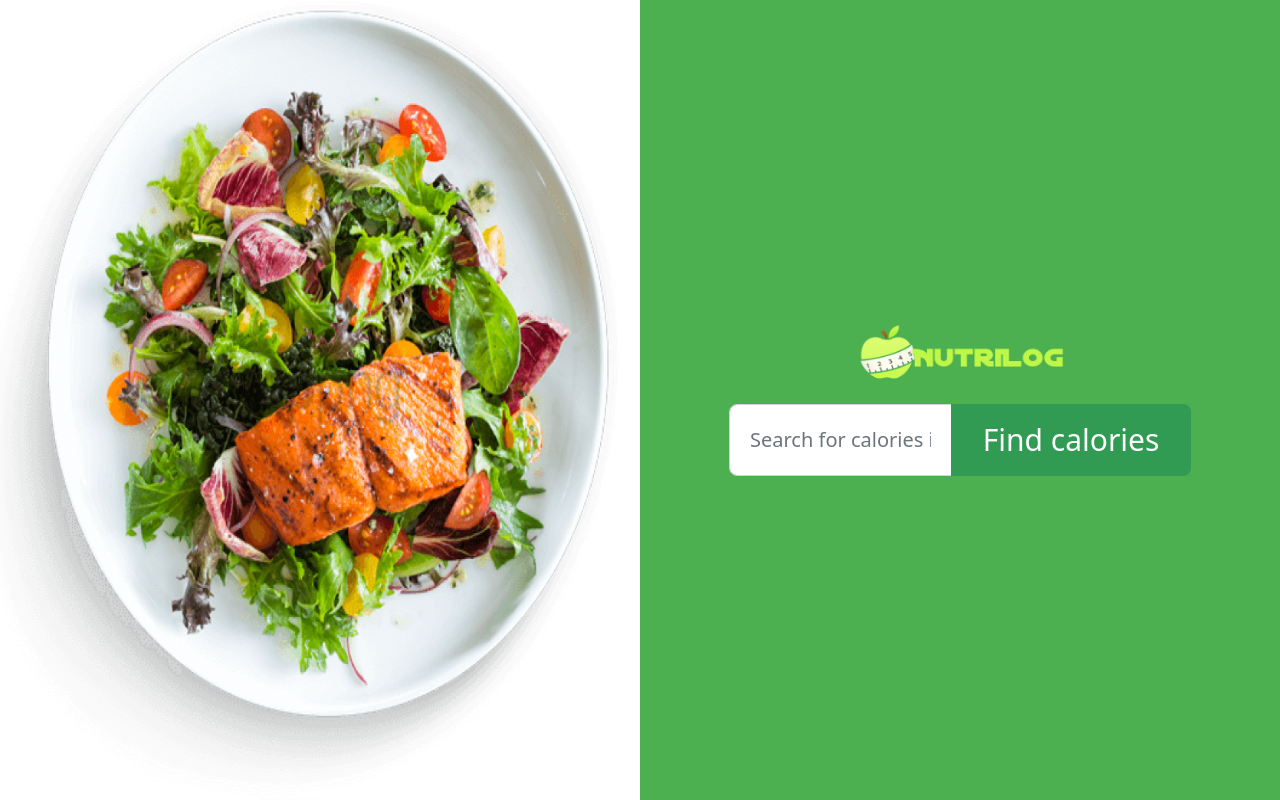
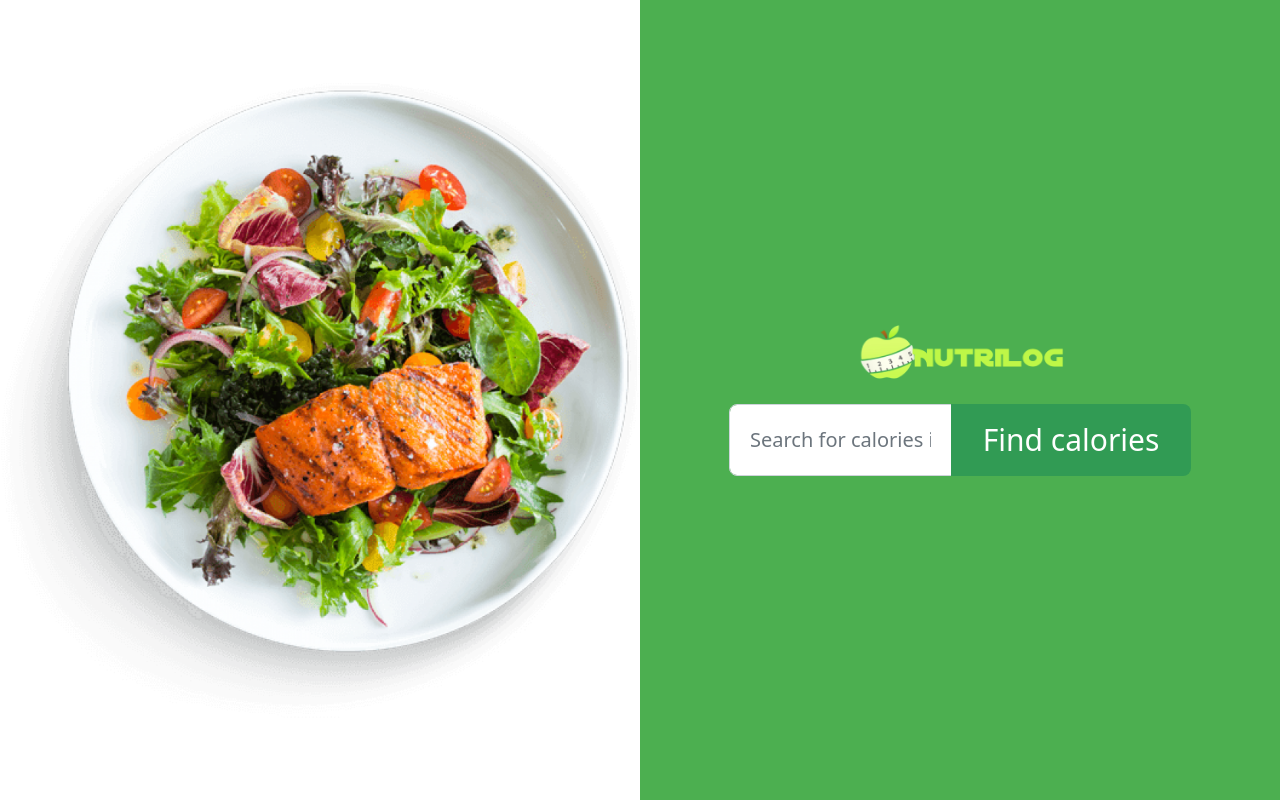
Before and after one commit to ahmedjasarevic/NutriLog, a Django app: page / in a window 1280 px wide. Run offline with Django 5.2, Linux system fonts and the light colour scheme; some libraries are stand-ins or nearby versions.

Commit message:
Style fix

```diff
--- a/counter/templates/home.html
+++ b/counter/templates/home.html
@@ -12,14 +12,15 @@
     />
     <link href="{% static 'style.css' %}" rel="stylesheet" type="text/css" />
     <title>Foodie Calorie Finder</title>
+    <link rel="icon" type="image/x-icon" href="{% static 'images/fav2.png' %}">
   </head>
   <body>
     <div class="container-fluid">
       <div class="row">
-            <div class="col-md-6 p-0" style="background-color: white;">
-                <img src="{% static 'images/meal2.png' %}" class="img-fluid" />
+          <div class="col-md-6 p-0 d-flex align-items-center justify-content-center" style="background-color: white; height: 100vh;">
+              <img src="{% static 'images/meal2.png' %}" class="img-fluid" style="max-height: 90vh; max-width: 100%;" />
           </div>
-            <div class="col-md-6 d-flex align-items-center justify-content-center" style="background-color: #4CAF50;">
+          <div class="col-md-6 d-flex align-items-center justify-content-center" style="background-color: #4CAF50; height: 100vh;">
               <form method="POST" class="w-75 text-center text-white">
                   {% csrf_token %}
                   <div class="mb-3">
@@ -36,6 +37,5 @@
 
 
 
-
   </body>
 </html>
--- a/foodie/static/style.css
+++ b/foodie/static/style.css
@@ -62,9 +62,9 @@ h1 strong {
 }
 
 .img-fluid {
-  height: 100vh;
-  width: 100%;
-  margin-left: -20px;
+  max-height: 100vh;
+  width: auto;
+  margin-left: 0;
 }
 
 .custom-container {
@@ -72,3 +72,18 @@ h1 strong {
   padding: 20px;
   border-radius: 10px;
 }
+
+.logo {
+  position: relative;
+}
+
+.logo::before {
+  content: "";
+  position: absolute;
+  top: 0;
+  left: 0;
+  width: 100%;
+  height: 100%;
+  background-color: rgba(0, 0, 0, 0.2);
+  border-radius: inherit;
+}
```
Also changed, not shown: counter/templates/results.html (+11 -1 lines), foodie/static/images/fav2.png (added), foodie/static/images/meal.jpg (deleted). Lines whose indentation alone changed are shown as unchanged.
